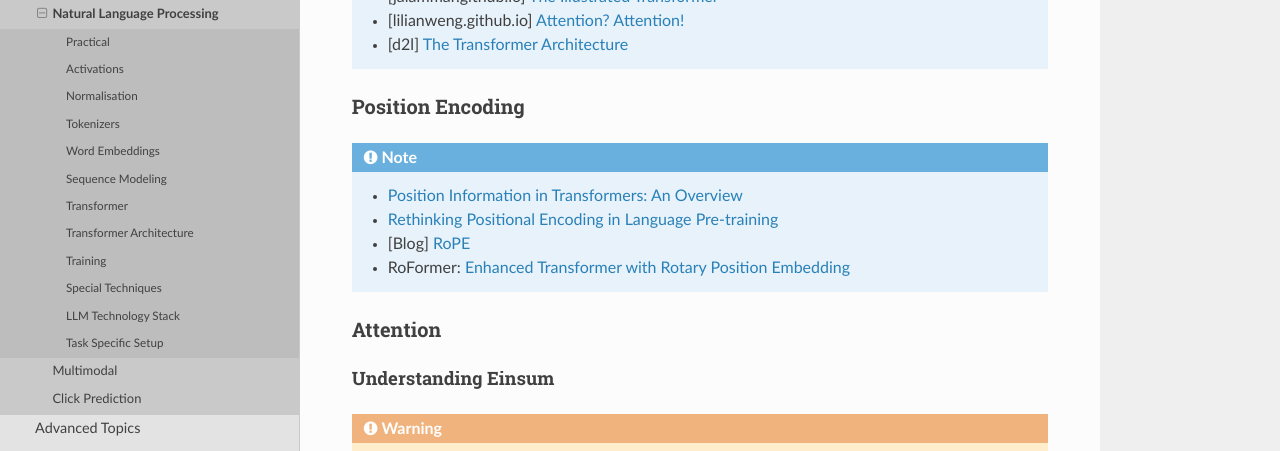
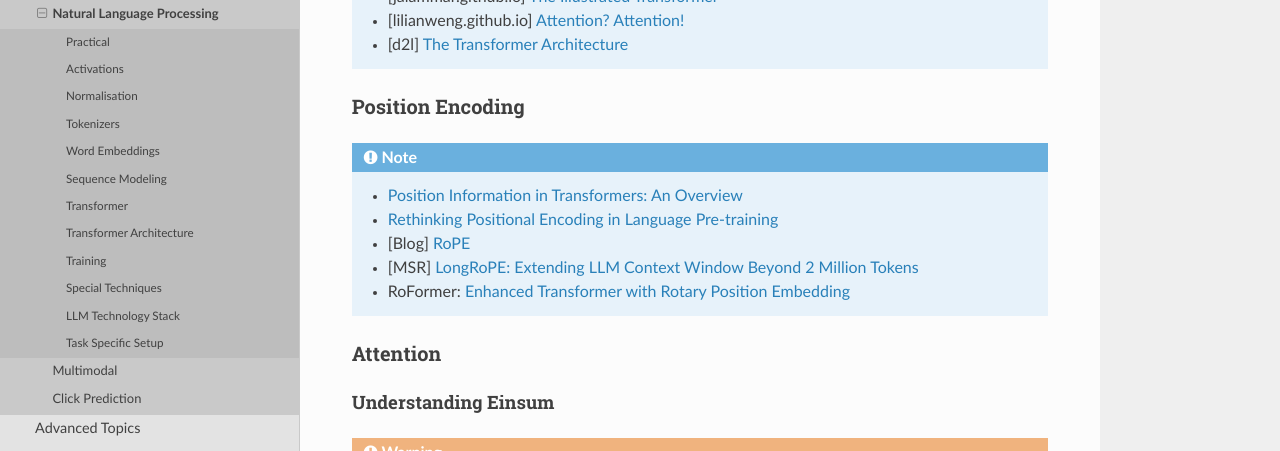
Before and after one commit to uselesstechjunks/leetcode, a Sphinx documentation site: the page built from docs/source/dl/application/nlp.rst, in a window 1280 px wide and 900 px high, scrolled down 3213 px, cut to the strip 0-451 px from the top of the window. Built offline with Sphinx 7.4.7 and the Read the Docs theme 2.0.0, drawn with Linux system fonts in a browser that asks for light colours.

Commit message:
Update nlp.rst

```diff
--- a/docs/source/dl/application/nlp.rst
+++ b/docs/source/dl/application/nlp.rst
@@ -121,6 +121,7 @@ Position Encoding
 	* `Position Information in Transformers: An Overview <https://arxiv.org/abs/2102.11090>`_
 	* `Rethinking Positional Encoding in Language Pre-training <https://arxiv.org/abs/2006.15595>`_
 	* [Blog] `RoPE <https://blog.eleuther.ai/rotary-embeddings/>`_
+	* [MSR] `LongRoPE: Extending LLM Context Window Beyond 2 Million Tokens <https://arxiv.org/abs/2402.13753>`_
 	* RoFormer: `Enhanced Transformer with Rotary Position Embedding <https://arxiv.org/abs/2104.09864>`_
 
 Attention
```
